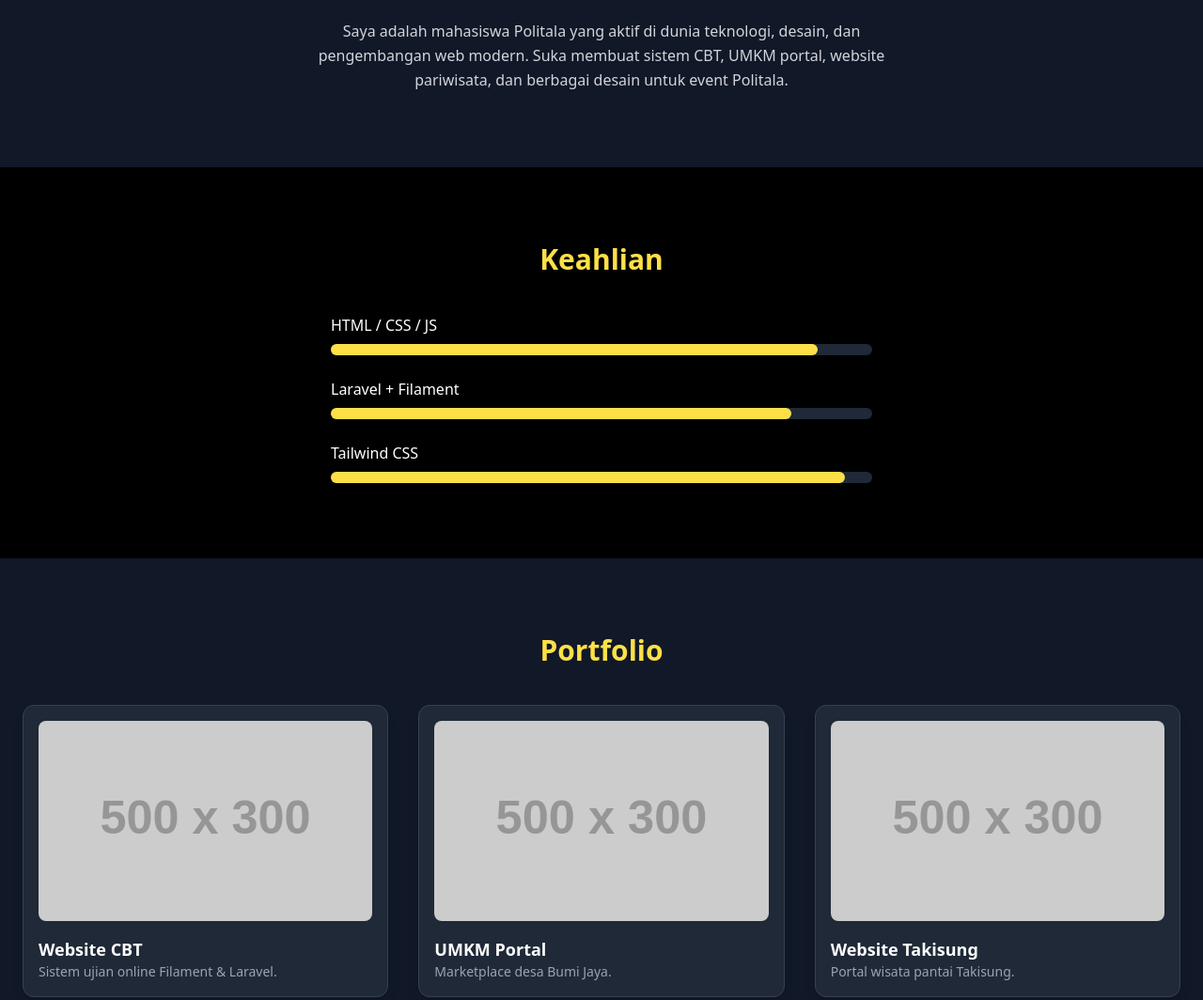
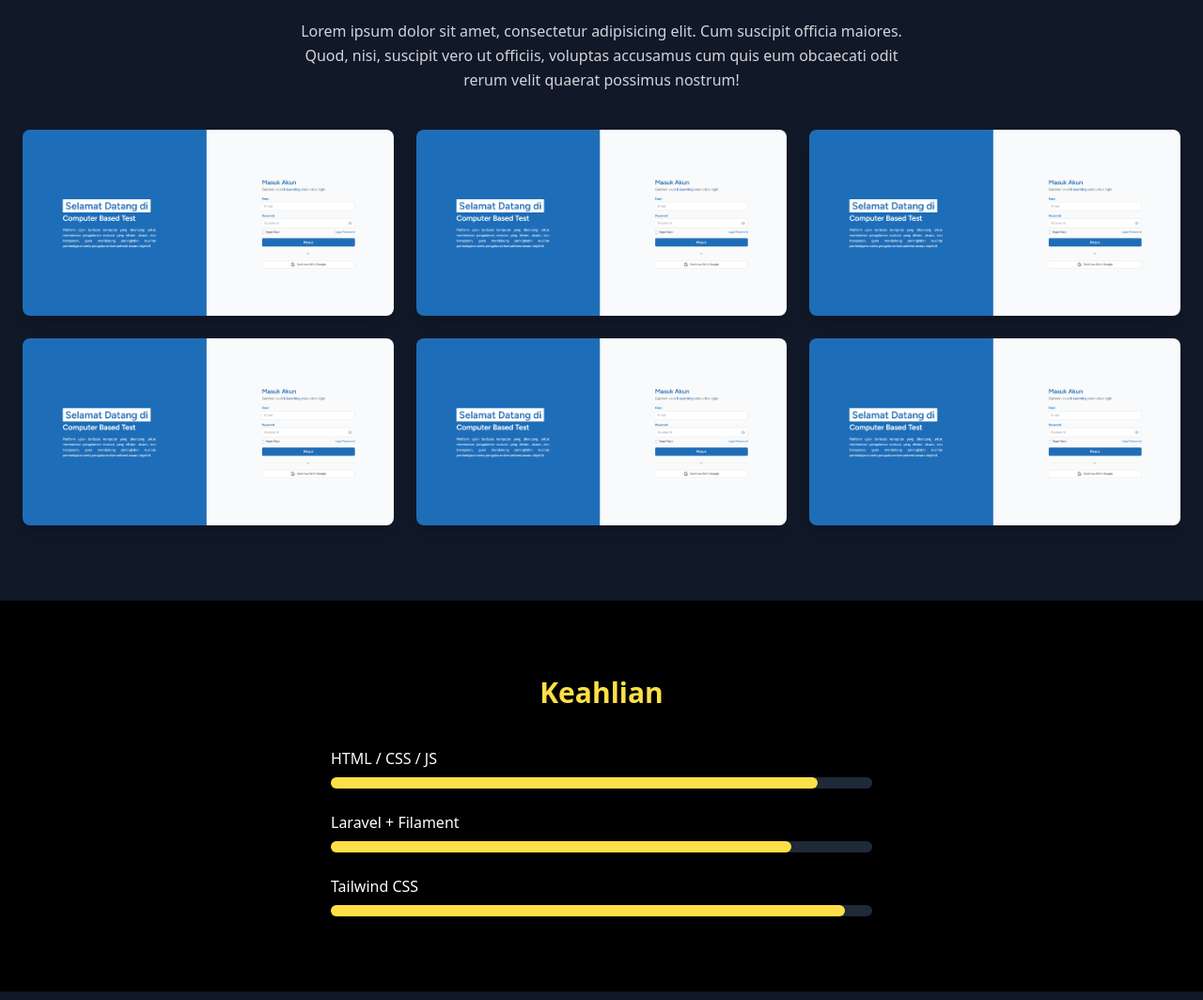
Before and after one commit to jokobim12/templatecv1, a plain HTML site: page index.html in a window 1280 px wide. Shown: the part 920-1984 px from the top of the page at 94% size. Drawn offline with nearby package versions, Linux system fonts and the light colour scheme; placeholder pictures from the web are drawn by us.

```diff
--- a/index.html
+++ b/index.html
@@ -78,7 +78,9 @@
           <a href="#home" class="hover:text-yellow-300 transition">Home</a>
           <a href="#about" class="hover:text-yellow-300 transition">About</a>
           <a href="#skills" class="hover:text-yellow-300 transition">Skills</a>
-          <a href="#portfolio" class="hover:text-yellow-300 transition">Portfolio</a>
+          <a href="#portfolio" class="hover:text-yellow-300 transition"
+            >Portfolio</a
+          >
         </div>
 
         <!-- Button -->
@@ -94,13 +96,15 @@
     <!-- HERO SECTION -->
     <section id="home" class="h-screen bg-black flex items-center">
       <div
-        class="max-w-7xl mx-auto px-6 grid grid-cols-1 md:grid-cols-2 gap-10 items-center">
+        class="max-w-7xl mx-auto px-6 grid grid-cols-1 md:grid-cols-2 gap-10 items-center"
+      >
         <!-- TEXT KIRI -->
         <div class="text-white space-y-5">
           <p class="text-lg opacity-80">Hello,</p>
 
           <h1 class="text-5xl md:text-6xl font-bold leading-snug">
-            I'm <span class="text-yellow-300">Joko</span>  <span class="text-white">Bimantaro</span> <br />
+            I'm <span class="text-yellow-300">Joko</span>
+            <span class="text-white">Bimantaro</span> <br />
             Website Designer
           </h1>
 
@@ -133,19 +137,71 @@
     <!-- ABOUT -->
     <section id="about" class="py-20 bg-gray-900">
       <div class="container mx-auto px-6">
-        <h2 class="text-3xl font-bold mb-6 text-center text-yellow-300">Tentang Saya</h2>
+        <h2 class="text-3xl font-bold mb-6 text-center text-yellow-300">
+          Tentang Saya
+        </h2>
         <p class="text-gray-300 text-center max-w-2xl mx-auto leading-relaxed">
-          Saya adalah mahasiswa Politala yang aktif di dunia teknologi, desain,
-          dan pengembangan web modern. Suka membuat sistem CBT, UMKM portal,
-          website pariwisata, dan berbagai desain untuk event Politala.
+          Lorem ipsum dolor sit amet, consectetur adipisicing elit. Cum suscipit
+          officia maiores. Quod, nisi, suscipit vero ut officiis, voluptas
+          accusamus cum quis eum obcaecati odit rerum velit quaerat possimus
+          nostrum!
         </p>
+
+        <div class="mt-10 grid grid-cols-1 md:grid-cols-3 gap-6">
+          <div class="flex justify-center">
+            <img
+              src="img/portofolio/portofolio1.png"
+              alt="Portfolio 1"
+              class="w-full h-auto rounded-lg shadow-lg hover:scale-105 transition-transform duration-300 object-cover"
+            />
+          </div>
+
+          <div class="flex justify-center">
+            <img
+              src="img/portofolio/portofolio1.png"
+              alt="Portfolio 2"
+              class="w-full h-auto rounded-lg shadow-lg hover:scale-105 transition-transform duration-300 object-cover"
+            />
+          </div>
+
+          <div class="flex justify-center">
+            <img
+              src="img/portofolio/portofolio1.png"
+              alt="Portfolio 3"
+              class="w-full h-auto rounded-lg shadow-lg hover:scale-105 transition-transform duration-300 object-cover"
+            />
+          </div>
+          <div class="flex justify-center">
+            <img
+              src="img/portofolio/portofolio1.png"
+              alt="Portfolio 3"
+              class="w-full h-auto rounded-lg shadow-lg hover:scale-105 transition-transform duration-300 object-cover"
+            />
+          </div>
+          <div class="flex justify-center">
+            <img
+              src="img/portofolio/portofolio1.png"
+              alt="Portfolio 3"
+              class="w-full h-auto rounded-lg shadow-lg hover:scale-105 transition-transform duration-300 object-cover"
+            />
+          </div>
+          <div class="flex justify-center">
+            <img
+              src="img/portofolio/portofolio1.png"
+              alt="Portfolio 3"
+              class="w-full h-auto rounded-lg shadow-lg hover:scale-105 transition-transform duration-300 object-cover"
+            />
+          </div>
+        </div>
       </div>
     </section>
 
     <!-- SKILLS -->
     <section id="skills" class="py-20 bg-black">
       <div class="container mx-auto px-6">
-        <h2 class="text-3xl font-bold mb-10 text-center text-yellow-300">Keahlian</h2>
+        <h2 class="text-3xl font-bold mb-10 text-center text-yellow-300">
+          Keahlian
+        </h2>
 
         <div class="space-y-6 max-w-xl mx-auto">
           <div>
@@ -184,18 +240,21 @@
     <!-- PORTFOLIO -->
     <section id="portfolio" class="py-20 bg-gray-900">
       <div class="container mx-auto px-6">
-        <h2 class="text-3xl font-bold mb-10 text-center text-yellow-300">Portfolio</h2>
+        <h2 class="text-3xl font-bold mb-10 text-center text-yellow-300">
+          Portfolio
+        </h2>
 
         <div class="grid md:grid-cols-3 gap-8">
           <!-- CARD -->
           <div
             class="bg-gray-800 p-4 rounded-xl shadow-lg hover:shadow-2xl hover:scale-105 transition-all cursor-pointer border border-gray-700"
           >
-            <img
-              src="https://via.placeholder.com/500x300"
-              alt="Website CBT"
-              class="rounded-lg mb-4"
-            />
+            <a href="https://dev-cat.beja.biz.id/"
+              ><img
+                src="img/portofolio/portofolio1.png"
+                alt="Website CBT"
+                class="rounded-lg mb-4 w-full h-60 object-cover"
+            /></a>
             <h3 class="font-bold text-lg text-white">Website CBT</h3>
             <p class="text-gray-400 text-sm">
               Sistem ujian online Filament & Laravel.
@@ -205,23 +264,28 @@
           <div
             class="bg-gray-800 p-4 rounded-xl shadow-lg hover:shadow-2xl hover:scale-105 transition-all cursor-pointer border border-gray-700"
           >
-            <img
-              src="https://via.placeholder.com/500x300"
-              alt="UMKM Portal"
-              class="rounded-lg mb-4"
-            />
-            <h3 class="font-bold text-lg text-white">UMKM Portal</h3>
-            <p class="text-gray-400 text-sm">Marketplace desa Bumi Jaya.</p>
+            <a href="https://ayamgo.kesug.com/"
+              ><img
+                src="img/portofolio/portofolio2.png"
+                alt="UMKM Portal"
+                class="rounded-lg mb-4 w-full h-60 object-cover"
+            /></a>
+            <h3 class="font-bold text-lg text-white">Pemesanan Makanan</h3>
+            <p class="text-gray-400 text-sm">
+              Website Pemesanan Makanan Ayam GO
+            </p>
           </div>
 
           <div
             class="bg-gray-800 p-4 rounded-xl shadow-lg hover:shadow-2xl hover:scale-105 transition-all cursor-pointer border border-gray-700"
           >
-            <img
-              src="https://via.placeholder.com/500x300"
-              alt="Website Takisung"
-              class="rounded-lg mb-4"
-            />
+            <a href="https://dev-cat.beja.biz.id/"
+              ><img
+                src="img/portofolio/portofolio3.png"
+                alt="Website Takisung"
+                class="rounded-lg mb-4 w-full h-60 object-cover"
+            /></a>
+
             <h3 class="font-bold text-lg text-white">Website Takisung</h3>
             <p class="text-gray-400 text-sm">Portal wisata pantai Takisung.</p>
           </div>
@@ -232,7 +296,9 @@
     <!-- CONTACT -->
     <section id="contact" class="py-20 bg-black">
       <div class="container mx-auto px-6">
-        <h2 class="text-3xl font-bold text-center mb-8 text-yellow-300">Hubungi Saya</h2>
+        <h2 class="text-3xl font-bold text-center mb-8 text-yellow-300">
+          Hubungi Saya
+        </h2>
 
         <form class="max-w-xl mx-auto space-y-5">
           <input
@@ -253,7 +319,7 @@
 
           <button
             type="submit"
-            class="w-full py-3 bg-yellow-300 text-black rounded-full font-semibold hover:bg-yellow-400 transition"
+            class="w-full py-3 bg-yellow-300 text-black rounded-lg font-semibold hover:bg-yellow-400 transition"
           >
             Kirim
           </button>
```
Also changed, not shown: img/portofolio/portofolio1.png (added), img/portofolio/portofolio2.png (added), img/portofolio/portofolio3.png (added).
